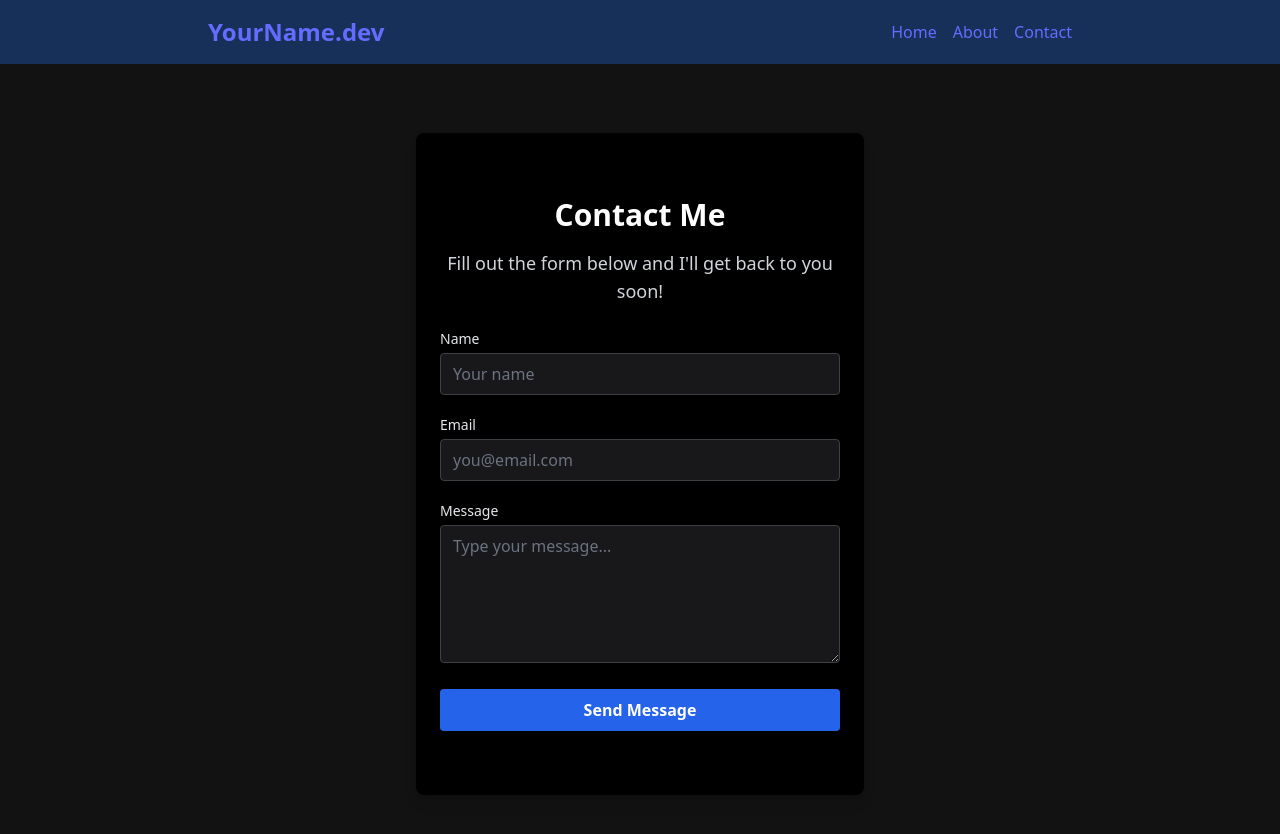
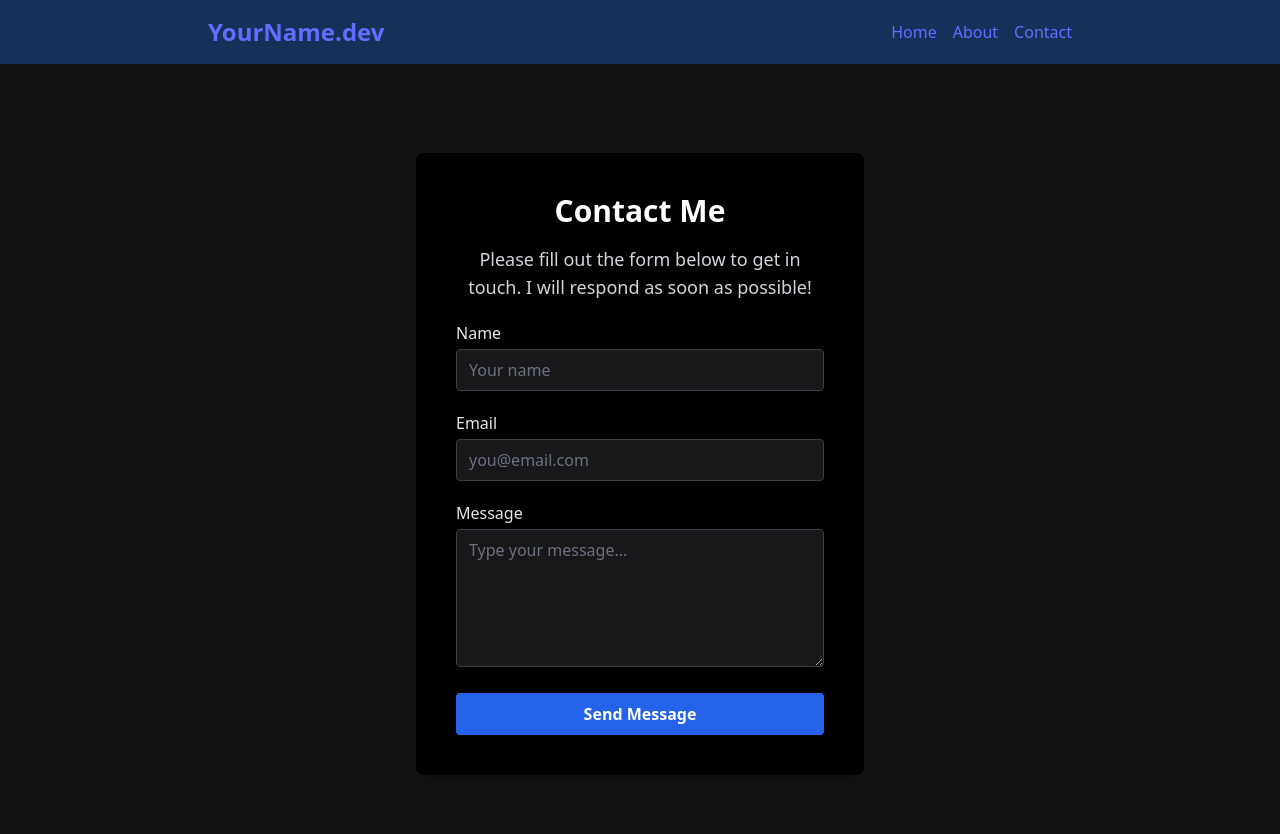
Before and after one commit to icombe/icombe.github.io, a React (Vite) app in the folder web/: page /contact in a window 1280 px wide. Shown: the top 834 px of the page. Built offline with nearby package versions, Linux system fonts and the light colour scheme.

Commit message:
Cleaned up contact form

```diff
--- a/web/src/components/ContactForm.tsx
+++ b/web/src/components/ContactForm.tsx
@@ -28,20 +28,22 @@ export default function ContactForm() {
   };
 
   return (
-    <div className="max-w-md mx-auto py-16 px-6 bg-black rounded-lg shadow-lg">
+    <div className="max-w-md mx-auto py-10 px-10 bg-black rounded-lg shadow-lg">
       <h2 className="text-3xl font-bold mb-4 text-center text-white">Contact Me</h2>
-      <p className="mb-6 text-lg text-center text-gray-300">
-        Fill out the form below and I'll get back to you soon!
-      </p>
+      {!submitted && (
+        <p className="mb-4 text-lg text-center text-gray-300">
+          Please fill out the form below to get in touch. I will respond as soon as possible!
+        </p>
+      )}
       {submitted ? (
         <div className="text-green-400 text-center font-semibold">
-          Thank you! Your message has been sent.
+          Your message has been sent. Thank you for reaching out!
         </div>
       ) : (
         <form className="space-y-5" onSubmit={handleSubmit}>
           <input type="hidden" name="access_key" value="be284fdf-4eed-406f-931b-cbec43af9de6" />
           <div>
-            <label className="block text-sm font-medium mb-1 text-gray-200" htmlFor="name">
+            <label className="block text-med font-medium mb-1 text-gray-200" htmlFor="name">
               Name
             </label>
             <input
@@ -55,7 +57,7 @@ export default function ContactForm() {
             />
           </div>
           <div>
-            <label className="block text-sm font-medium mb-1 text-gray-200" htmlFor="email">
+            <label className="block text-med font-medium mb-1 text-gray-200" htmlFor="email">
               Email
             </label>
             <input
@@ -69,7 +71,7 @@ export default function ContactForm() {
             />
           </div>
           <div>
-            <label className="block text-sm font-medium mb-1 text-gray-200" htmlFor="message">
+            <label className="block text-med font-medium mb-1 text-gray-200" htmlFor="message">
               Message
             </label>
             <textarea
```
